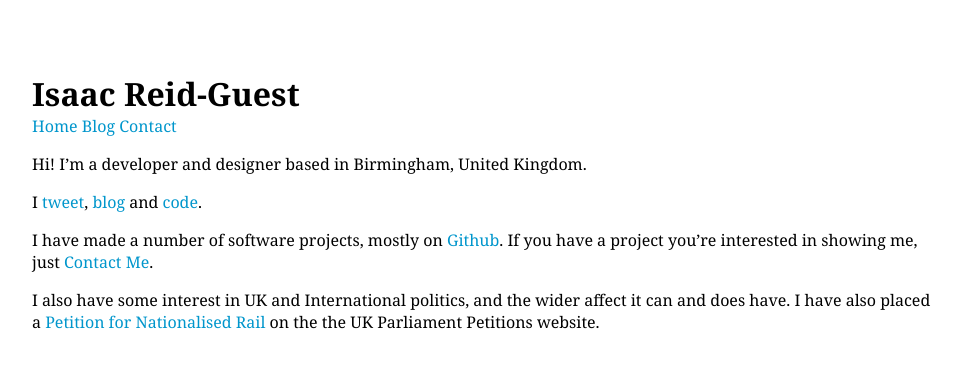
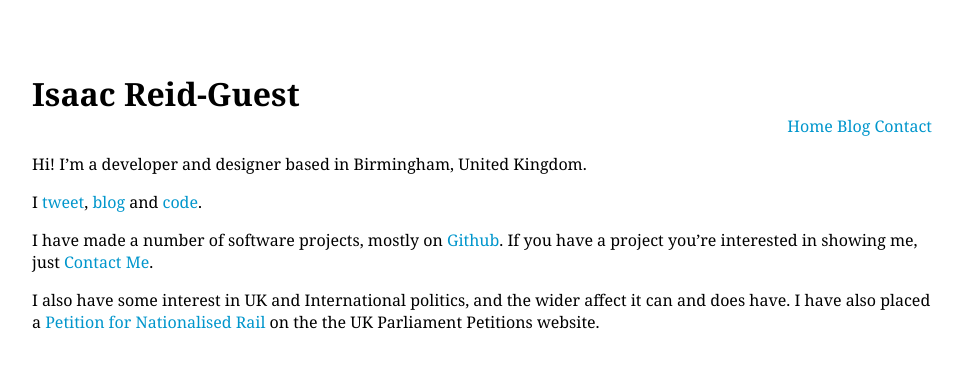
Before and after one commit to ir-g/ir-g.github.io, a Jekyll site: the page built from index.md, in a window 1280 px wide. Shown: the top 368 px of the page, without its empty margins (158-1121 px from the left). Built offline with Jekyll 4.4.1, drawn with Linux system fonts in a browser that asks for light colours.

Commit message:
Update default.html

```diff
--- a/_layouts/default.html
+++ b/_layouts/default.html
@@ -58,7 +58,7 @@
     <div id="all">
       <div id="header">
         <h1>Isaac Reid-Guest</h1>
-        <div id="nav">
+        <div class="nav">
           <a href="/">Home</a>
           <a href="/blog">Blog</a>
           <a href="/contact">Contact</a>
```
